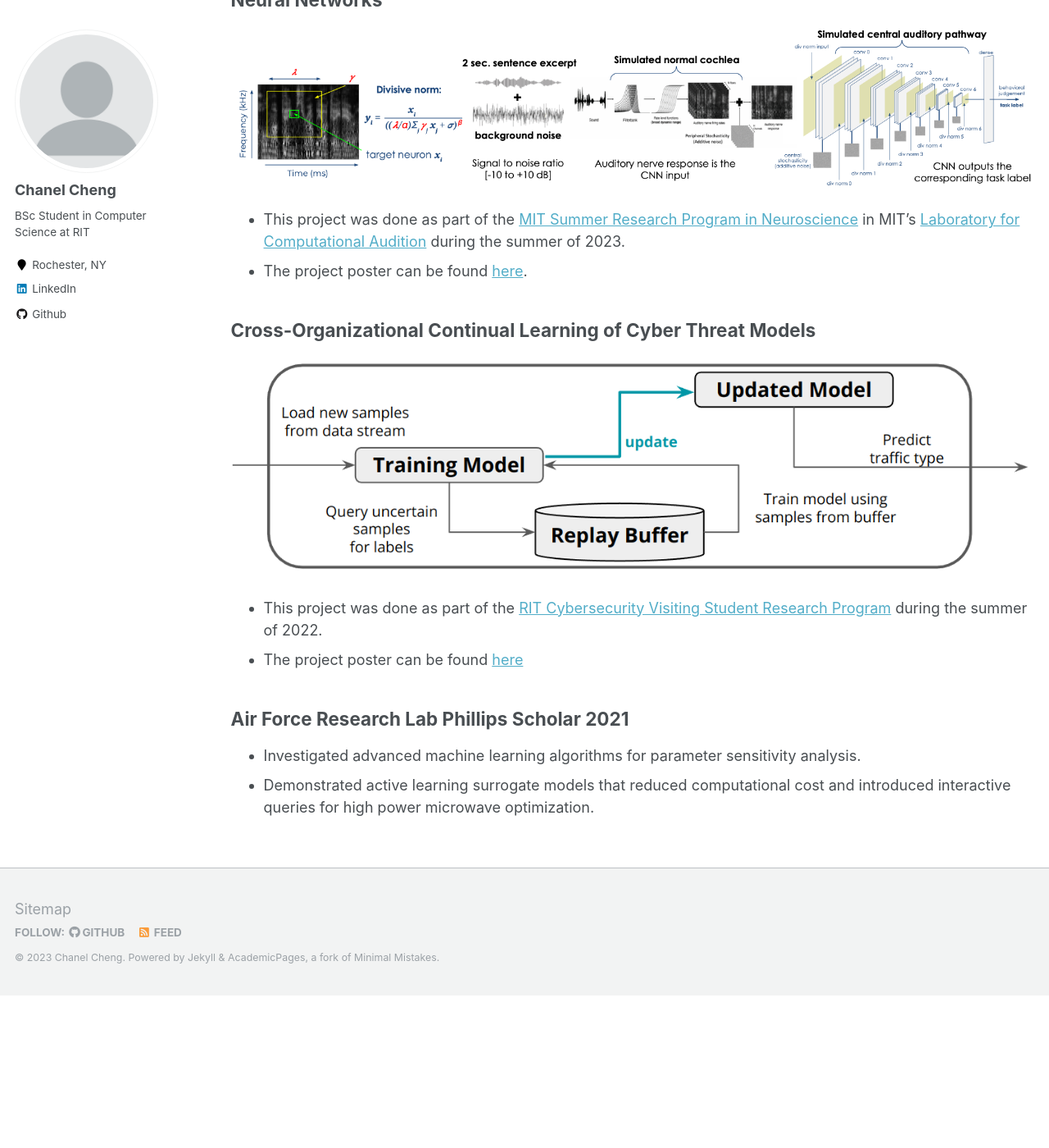
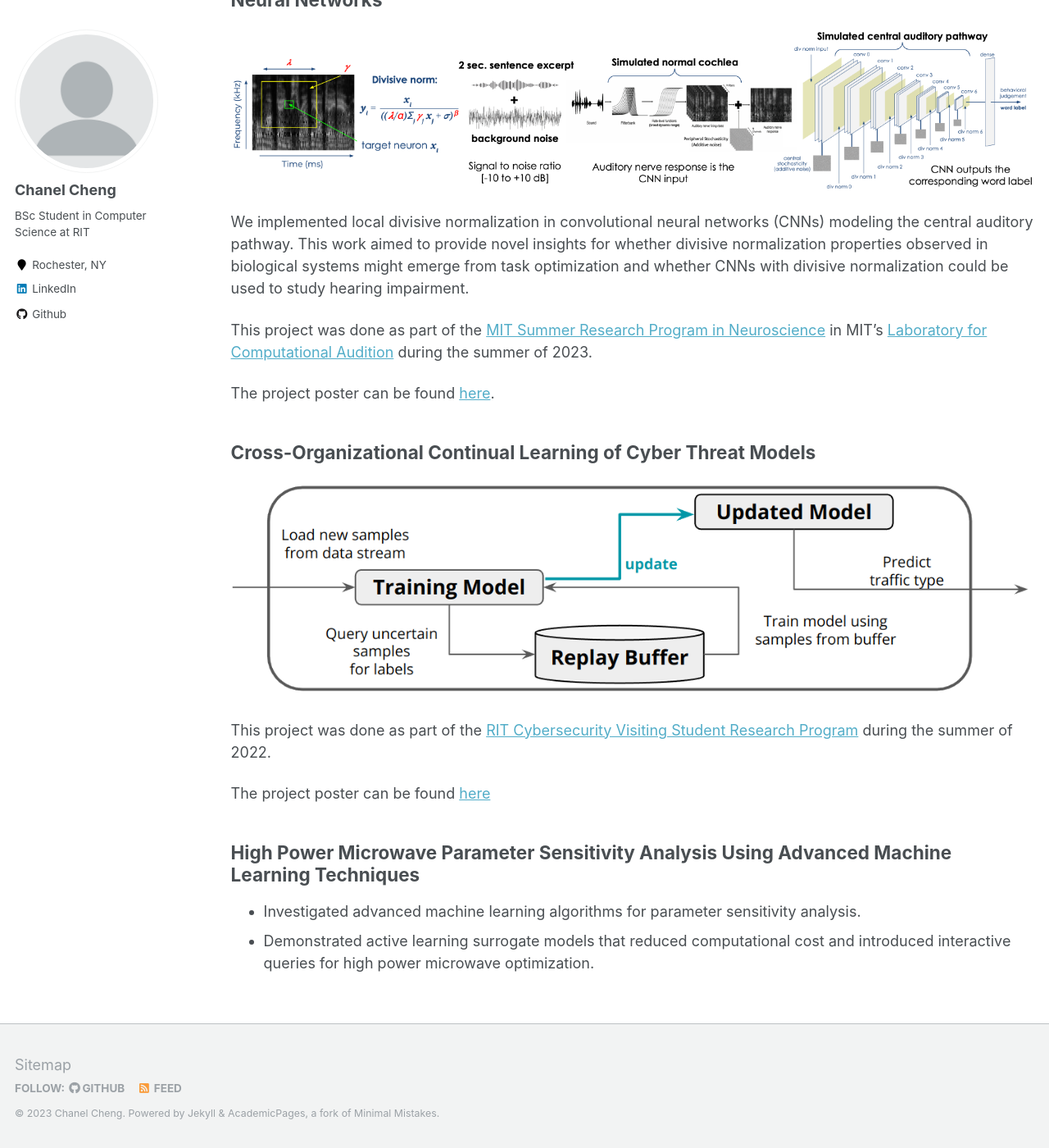
Before and after one commit to chanelfcheng/chanelfcheng.github.io, a Jekyll site: the page built from _pages/projects.md, in a window 1280 px wide and 1400 px high, scrolled down 349 px. Shown: the whole window at 82% size. Built offline with Jekyll 4.4.1, drawn with Linux system fonts in a browser that asks for light colours; before the commit the page ends 1563 px from its top, so only the background shows below that.

Commit message:
Updated projects page VI

```diff
--- a/_pages/projects.md
+++ b/_pages/projects.md
@@ -16,17 +16,21 @@ Modeling Divisive Normalization in the Central Auditory Pathway with Convolution
 ------
 ![div-norm-cnn](/images/div-norm-cnn.png)
 
-* This project was done as part of the [MIT Summer Research Program in Neuroscience](https://bcs.mit.edu/msrp) in MIT's [Laboratory for Computational Audition](https://mcdermottlab.mit.edu/) during the summer of 2023.
-* The project poster can be found [here](https://docs.google.com/presentation/d/1w0o61bmTnVsHmH37HHYQlGZ9oKInxQfK/edit#slide=id.p1).
+We implemented local divisive normalization in convolutional neural networks (CNNs) modeling the central auditory pathway. This work aimed to provide novel insights for whether divisive normalization properties observed in biological systems might emerge from task optimization and whether CNNs with divisive normalization could be used to study hearing impairment.
+
+This project was done as part of the [MIT Summer Research Program in Neuroscience](https://bcs.mit.edu/msrp) in MIT's [Laboratory for Computational Audition](https://mcdermottlab.mit.edu/) during the summer of 2023.
+
+The project poster can be found [here](https://docs.google.com/presentation/d/1w0o61bmTnVsHmH37HHYQlGZ9oKInxQfK/edit#slide=id.p1).
 
 Cross-Organizational Continual Learning of Cyber Threat Models
 ------
 ![continual-learning](/images/continual-learning.png)
 
-* This project was done as part of the [RIT Cybersecurity Visiting Student Research Program](https://www.rit.edu/cybersecurity/cybervsr) during the summer of 2022.
-* The project poster can be found [here](https://docs.google.com/presentation/d/1loIFZeyguDzJaOEs5QAJbGM9JsZ-Yvpy/edit#slide=id.p1)
+This project was done as part of the [RIT Cybersecurity Visiting Student Research Program](https://www.rit.edu/cybersecurity/cybervsr) during the summer of 2022.
 
-Air Force Research Lab Phillips Scholar 2021
+The project poster can be found [here](https://docs.google.com/presentation/d/1loIFZeyguDzJaOEs5QAJbGM9JsZ-Yvpy/edit#slide=id.p1)
+
+High Power Microwave Parameter Sensitivity Analysis Using Advanced Machine Learning Techniques
 ------
 * Investigated advanced machine learning algorithms for parameter
 sensitivity analysis.
```
Also changed, not shown: images/div-norm-cnn.png, 1 other file.
